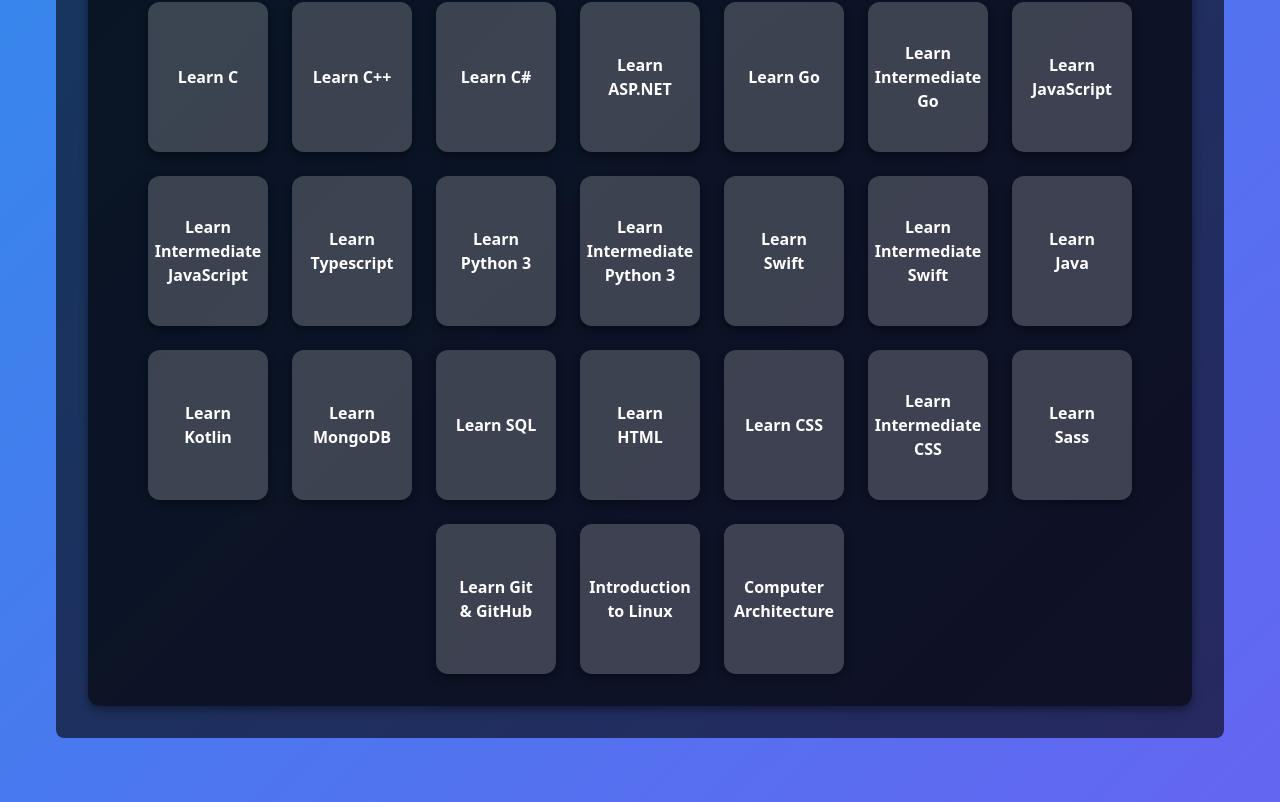
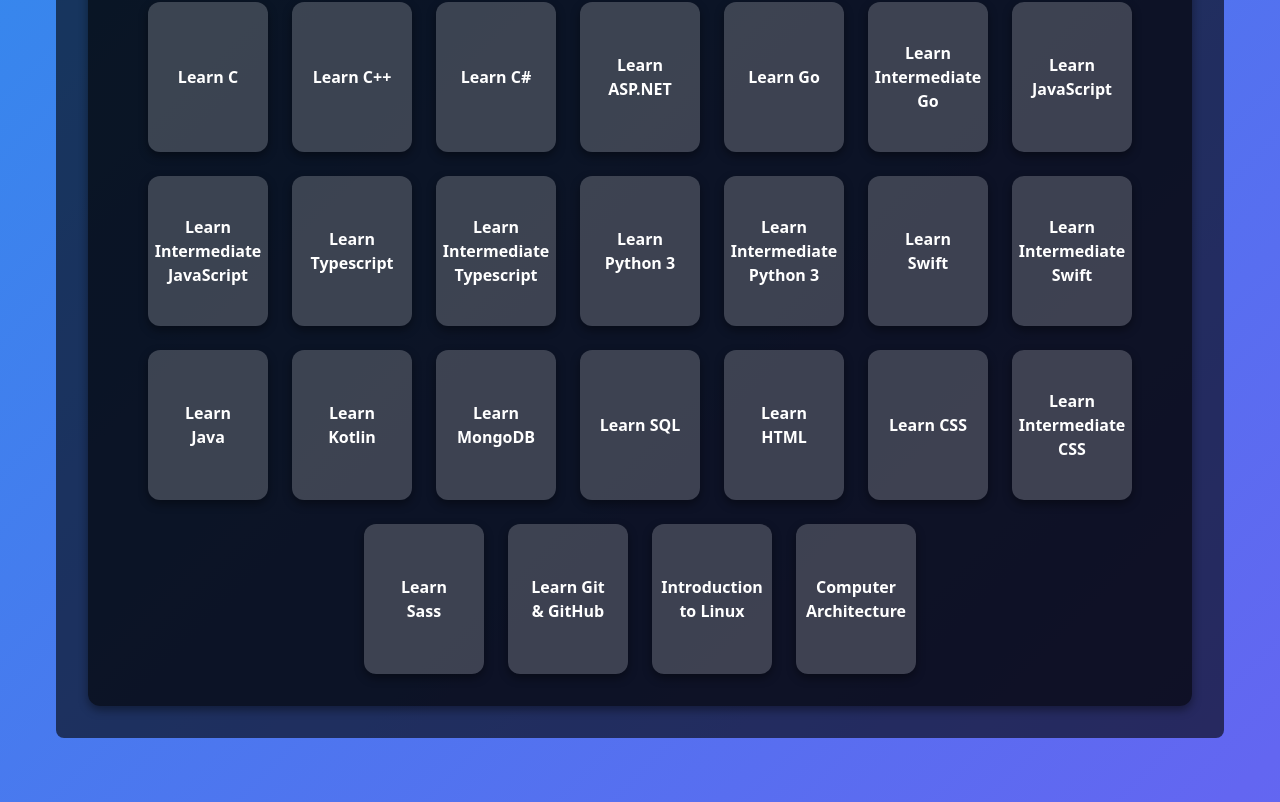
Before and after one commit to clutch42/brian-engel-portfolio, a React (Vite) app: page /education in a window 1280 px wide. Shown: the part 1868-2670 px from the top of the page. Built offline with nearby package versions, Linux system fonts and the light colour scheme.

Commit message:
added intermediate typescript additional learning

```diff
--- a/src/data/additionalLearning.ts
+++ b/src/data/additionalLearning.ts
@@ -70,6 +70,13 @@
           name: "Learn Typescript",
           shortDescription: "Learn TypeScript, a superset of JavaScript that adds types to make the language scale!",
           skills: ["Types", "Functions", "Arrays", "Custom Types", "Union Types", "Type Narrowing", "Advanced Object Types"],
+        },
+        {
+          id: "intermediate_typeScript",
+          name: "Learn Intermediate Typescript",
+          shortDescription: "Dive into intermediate TypeScript concepts including class types, type narrowing, and generics.",
+          skills: ["Comfiguration", "Class Types", "Type Narrowing", "Generics"],
+          link: "https://www.codecademy.com/profiles/clutch_42/certificates/84f728978e434c02a78abaa0baca0d6c",
         },
         {
           id: "learn_python",
```
